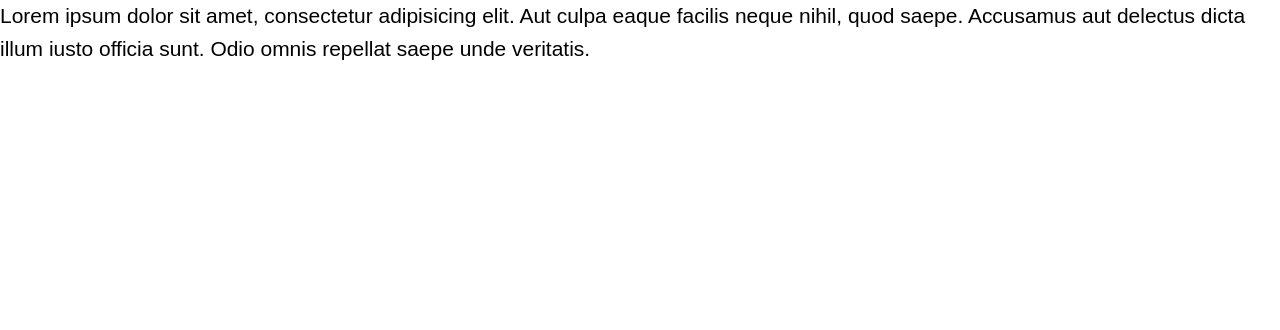
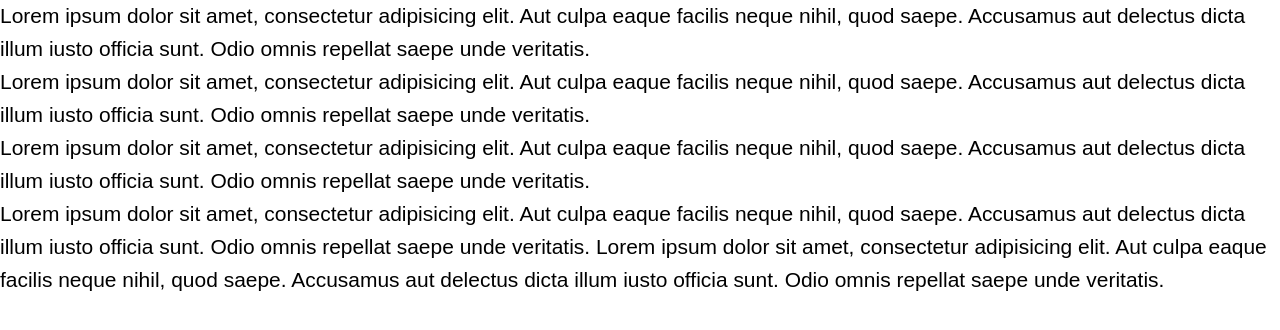
Before and after one commit to AnnaCoulon/teststarter, a website: page index.html in a window 1280 px wide. Drawn offline with Linux system fonts and the light colour scheme.

Commit message:
modif Dom

```diff
--- a/index.html
+++ b/index.html
@@ -17,6 +17,9 @@
 	<!-- wrapper -->
 	<div class="wrapper">
 	  <p>Lorem ipsum dolor sit amet, consectetur adipisicing elit. Aut culpa eaque facilis neque nihil, quod saepe. Accusamus aut delectus dicta illum iusto officia sunt. Odio omnis repellat saepe unde veritatis.</p>
+	  <p>Lorem ipsum dolor sit amet, consectetur adipisicing elit. Aut culpa eaque facilis neque nihil, quod saepe. Accusamus aut delectus dicta illum iusto officia sunt. Odio omnis repellat saepe unde veritatis.</p>
+	  <p>Lorem ipsum dolor sit amet, consectetur adipisicing elit. Aut culpa eaque facilis neque nihil, quod saepe. Accusamus aut delectus dicta illum iusto officia sunt. Odio omnis repellat saepe unde veritatis.</p>
+	  <p>Lorem ipsum dolor sit amet, consectetur adipisicing elit. Aut culpa eaque facilis neque nihil, quod saepe. Accusamus aut delectus dicta illum iusto officia sunt. Odio omnis repellat saepe unde veritatis. Lorem ipsum dolor sit amet, consectetur adipisicing elit. Aut culpa eaque facilis neque nihil, quod saepe. Accusamus aut delectus dicta illum iusto officia sunt. Odio omnis repellat saepe unde veritatis.</p>
 	</div>
 	<!-- /wrapper -->
 
```
